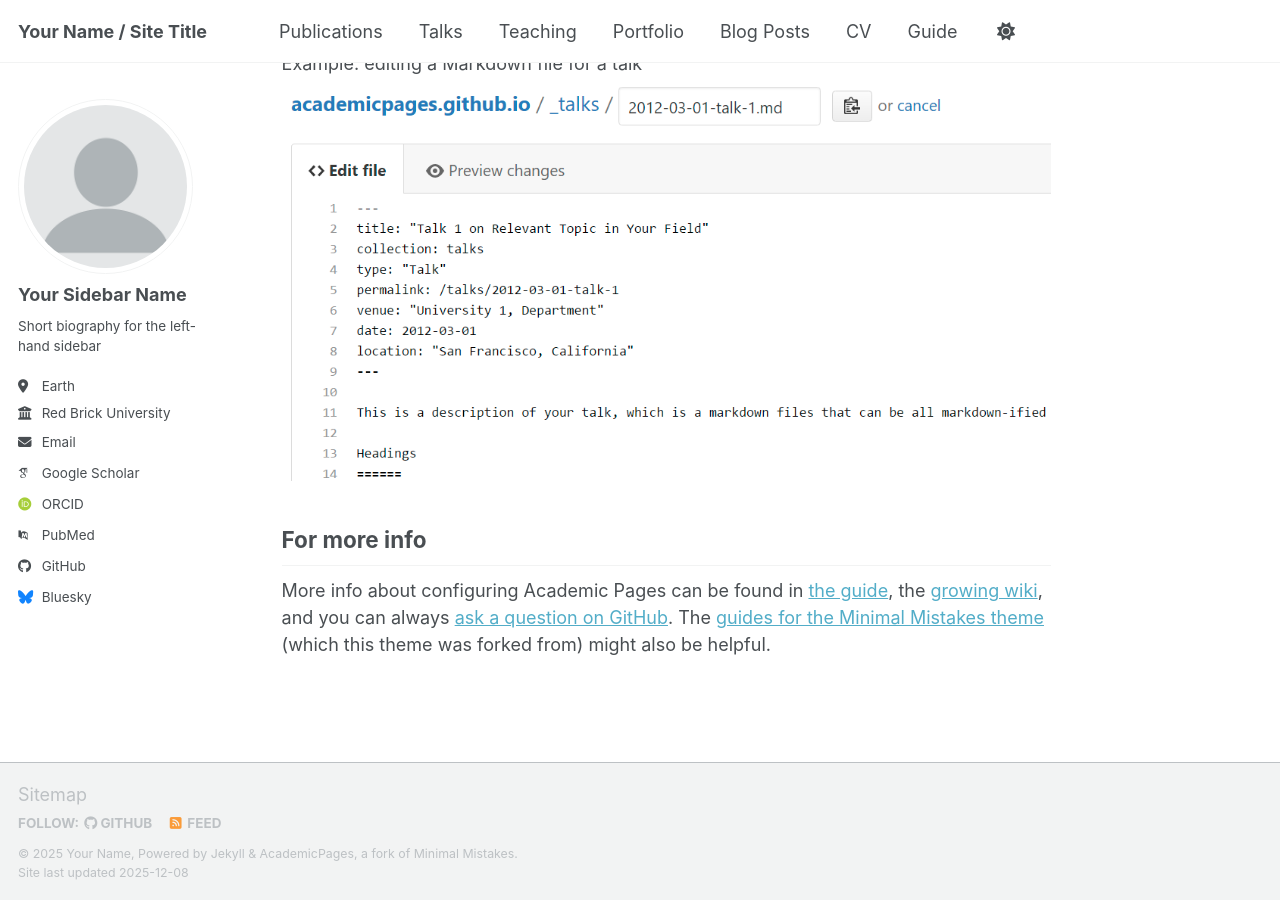
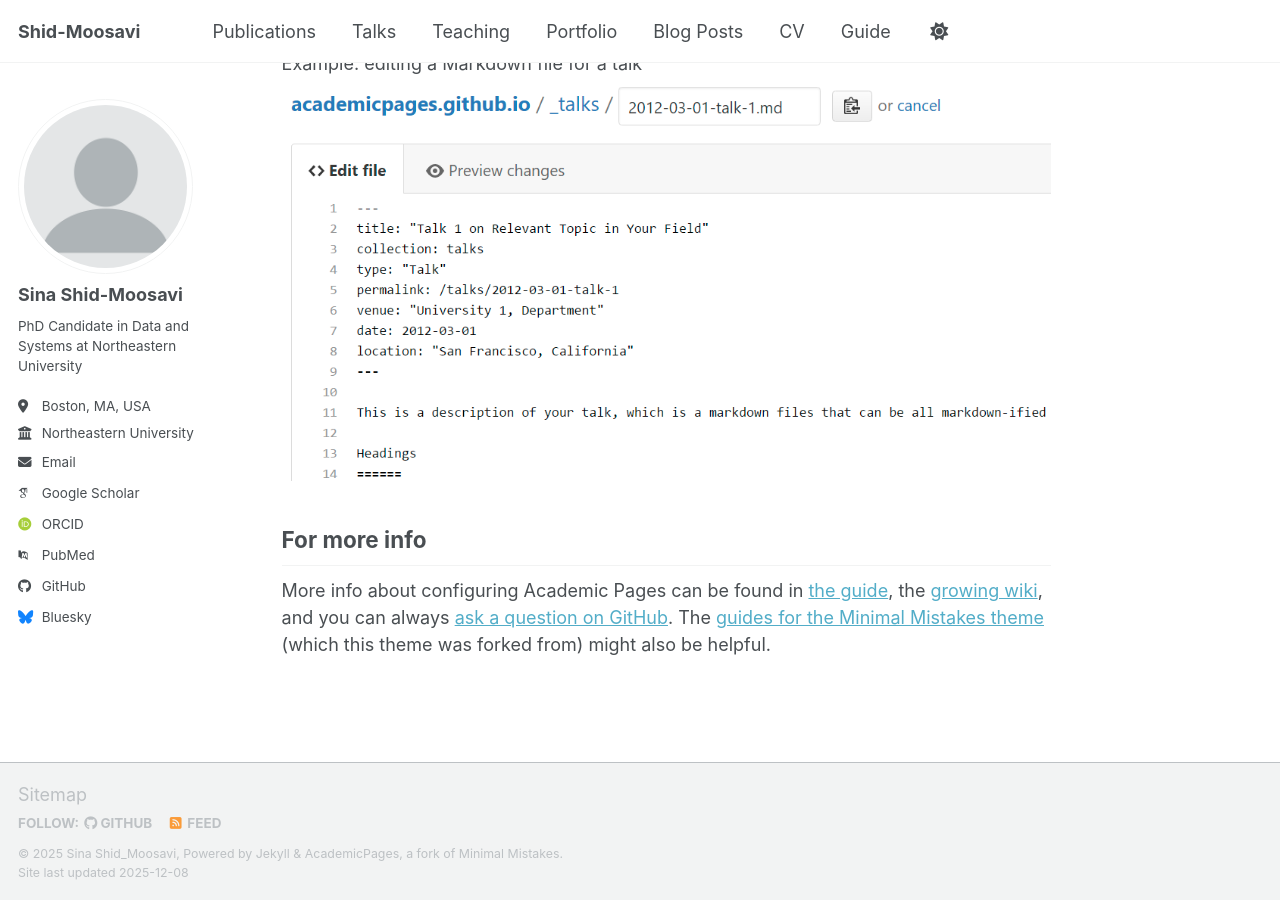
Before and after one commit to ShidMoosavi/ShidMoosavi.github.io, a Jekyll site: the page built from _pages/about.md, in a window 1280 px wide and 900 px high, scrolled down 2718 px. Built offline with Jekyll 4.4.1, drawn with Linux system fonts in a browser that asks for light colours; some web fonts are replaced; a script bundle is joined from its source files by our own code; library files that are not in the unit come from our copies.

Commit message:
Update personal information in _config.yml

```diff
--- a/_config.yml
+++ b/_config.yml
@@ -9,14 +9,14 @@
 # Basic Site Settings
 locale                   : "en-US"
 site_theme               : "default" # Currently available options are "default", "air"
-title                    : "Your Name / Site Title"
+title                    : "Shid-Moosavi"
 title_separator          : "-"
-name                     : &name "Your Name"
-description              : &description "Your Name's academic portfolio"   # Update this with a general description of your site, this is the default if not overridden by a page
-url                      : https://academicpages.github.io # The base hostname & protocol for your site e.g. "https://[your GitHub username].github.io",
+name                     : &name "Sina Shid_Moosavi"
+description              : &description "PhD Candidate in Data and Systems at Northeastern University"   # Update this with a general description of your site, this is the default if not overridden by a page
+url                      : https://shidMoosavi.github.io # The base hostname & protocol for your site e.g. "https://[your GitHub username].github.io",
                                                            # or if you already have some other page hosted on Github then use "https://[your GitHub username].github.io/[Your Repo Name]"
 baseurl                  : "" # the subpath of your site, e.g. "/blog"
-repository               : "academicpages/academicpages.github.io"
+repository               : "shidMoosavi/shidMoosavi.github.io"
 
 # Site Author - The following control what appear as part of the author content on the side bar.
 #               If a field is blank the icon and link will not appear, otherwise it will be shown.
@@ -24,13 +24,13 @@ repository               : "academicpages/academicpages.github.io"
 author:
   # Biographic information
   avatar           : "profile.png"
-  name             : "Your Sidebar Name"
+  name             : "Sina Shid-Moosavi"
   pronouns         : # example: "she/her"
-  bio              : "Short biography for the left-hand sidebar"
-  location         : "Earth"
-  employer         : "Red Brick University"
+  bio              : "PhD Candidate in Data and Systems at Northeastern University"
+  location         : "Boston, MA, USA"
+  employer         : "Northeastern University"
   uri              : # URL
-  email            : "none@example.org"
+  email            : "shidmoosavi.s@northeastern.edu"
 
   # Academic websites
   academia         : # URL
```
